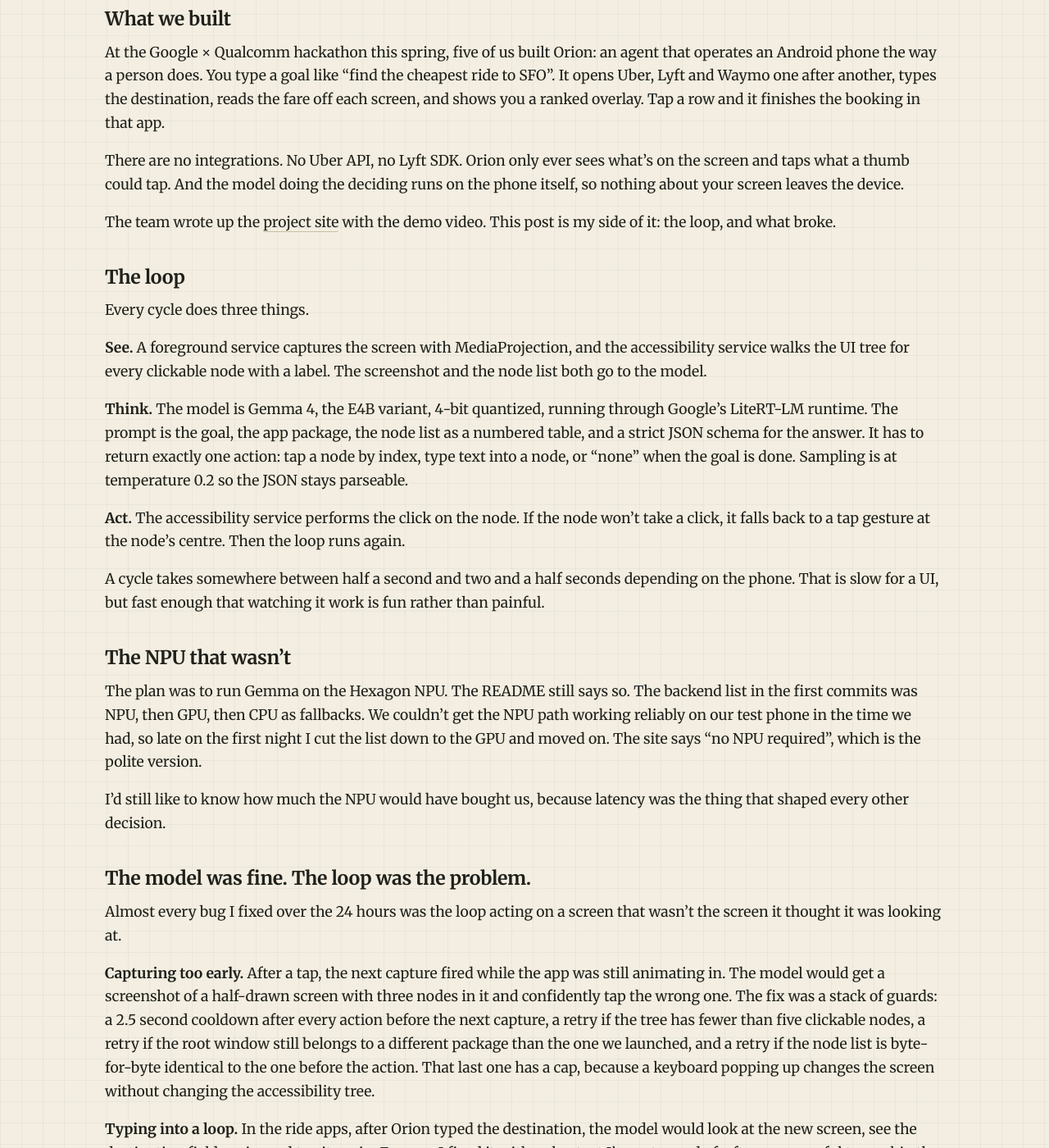
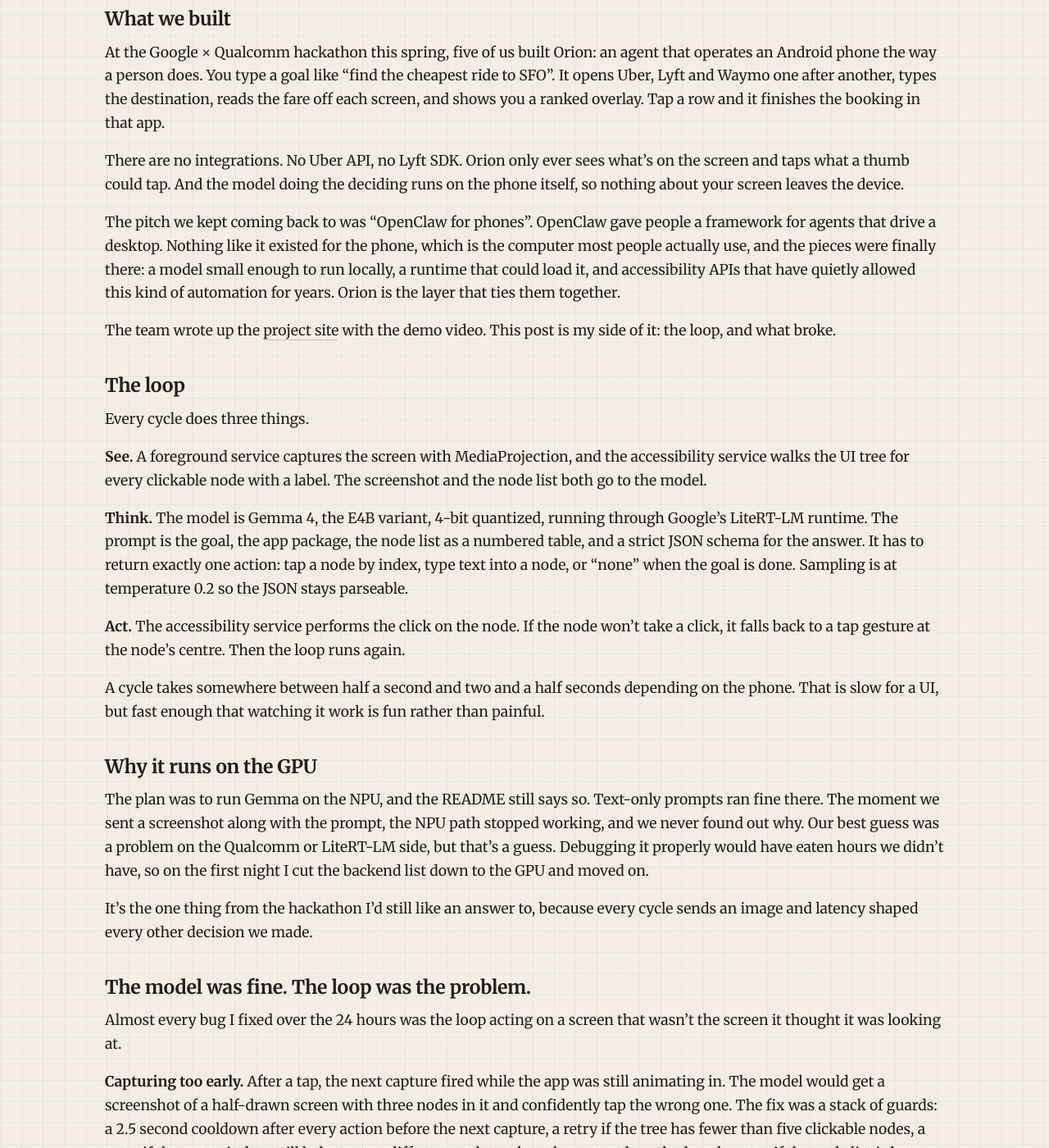
Before and after one commit to Saksham2703/saksham2703.github.io, a Jekyll site: the page built from _posts/2026-05-03-an-agent-that-drives-your-phone.md, in a window 1280 px wide and 1400 px high, scrolled down 217 px. Shown: the whole window at 82% size. Built offline with Jekyll 4.4.1, drawn with Linux system fonts in a browser that asks for light colours; some of the changed text lies outside the part shown.

Commit message:
post: orion vision and the real NPU story

```diff
--- a/_posts/2026-05-03-an-agent-that-drives-your-phone.md
+++ b/_posts/2026-05-03-an-agent-that-drives-your-phone.md
@@ -9,6 +9,8 @@ reading: "7 min"
 At the Google × Qualcomm hackathon this spring, five of us built Orion: an agent that operates an Android phone the way a person does. You type a goal like "find the cheapest ride to SFO". It opens Uber, Lyft and Waymo one after another, types the destination, reads the fare off each screen, and shows you a ranked overlay. Tap a row and it finishes the booking in that app.
 
 There are no integrations. No Uber API, no Lyft SDK. Orion only ever sees what's on the screen and taps what a thumb could tap. And the model doing the deciding runs on the phone itself, so nothing about your screen leaves the device.
+
+The pitch we kept coming back to was "OpenClaw for phones". OpenClaw gave people a framework for agents that drive a desktop. Nothing like it existed for the phone, which is the computer most people actually use, and the pieces were finally there: a model small enough to run locally, a runtime that could load it, and accessibility APIs that have quietly allowed this kind of automation for years. Orion is the layer that ties them together.
 
 The team wrote up the [project site](https://orionassistanthack.github.io/Orion/) with the demo video. This post is my side of it: the loop, and what broke.
 
@@ -24,11 +26,11 @@ Every cycle does three things.
 
 A cycle takes somewhere between half a second and two and a half seconds depending on the phone. That is slow for a UI, but fast enough that watching it work is fun rather than painful.
 
-## The NPU that wasn't
+## Why it runs on the GPU
 
-The plan was to run Gemma on the Hexagon NPU. The README still says so. The backend list in the first commits was NPU, then GPU, then CPU as fallbacks. We couldn't get the NPU path working reliably on our test phone in the time we had, so late on the first night I cut the list down to the GPU and moved on. The site says "no NPU required", which is the polite version.
+The plan was to run Gemma on the NPU, and the README still says so. Text-only prompts ran fine there. The moment we sent a screenshot along with the prompt, the NPU path stopped working, and we never found out why. Our best guess was a problem on the Qualcomm or LiteRT-LM side, but that's a guess. Debugging it properly would have eaten hours we didn't have, so on the first night I cut the backend list down to the GPU and moved on.
 
-I'd still like to know how much the NPU would have bought us, because latency was the thing that shaped every other decision.
+It's the one thing from the hackathon I'd still like an answer to, because every cycle sends an image and latency shaped every other decision we made.
 
 ## The model was fine. The loop was the problem.
 
@@ -52,7 +54,9 @@ The ride comparison isn't special-cased in the loop. Each app is a data entry: p
 
 Adding a fourth app is one more entry in the list.
 
-## What I'd do next
+## Where this goes
+
+We want Orion to be what OpenClaw is for desktops: an open framework where the agent loop is done once and anyone can add an app, swap the model, or build a different use case on the same perceive-reason-act foundation. Booking travel, filling forms, watching prices across shopping apps. The loop doesn't care what app it's driving. That's the point.
 
 Every cycle currently sends the screenshot. Most of the time the node list alone is enough to pick the next tap, and the image is the expensive part of inference. The day after the hackathon I wrote a plan for a text-first pass that only escalates to the screenshot when the text-only answer isn't confident. It isn't built. It's the first thing I'd build.
 
```
